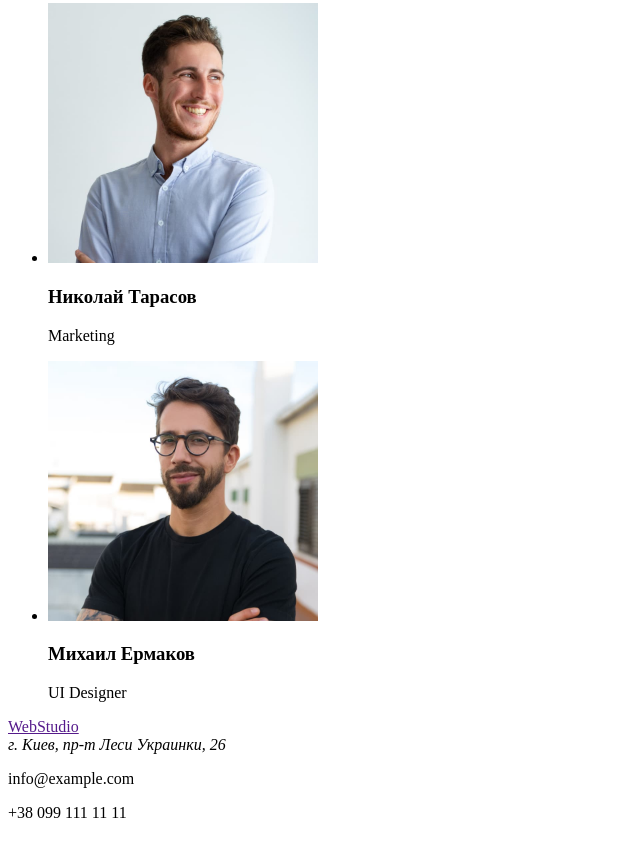
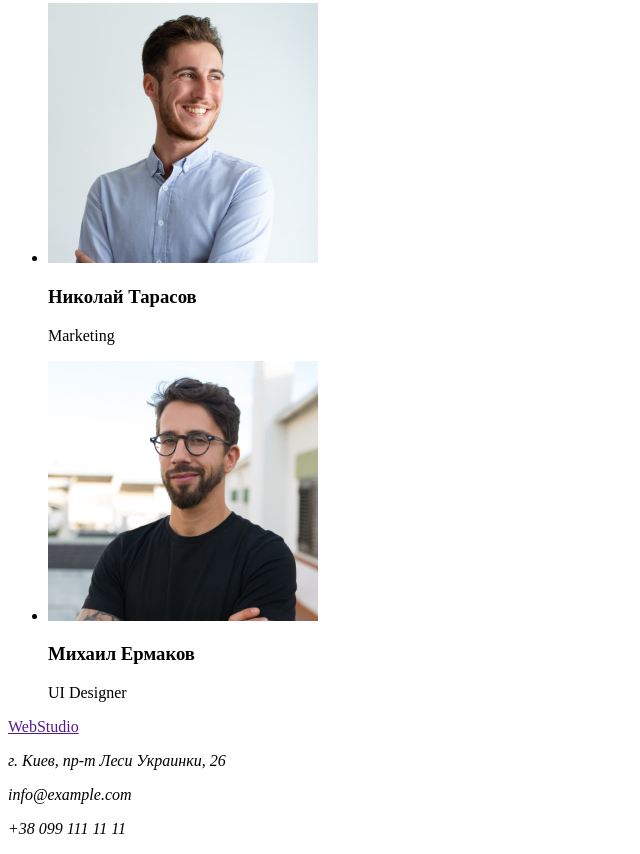
Before and after one commit to achumachenko/goit-markup-hw-01, a plain HTML site: page index.html in a window 1280 px wide. Shown: the part 2315-3169 px from the top of the page, without its empty margins (0-640 px from the left). Drawn offline with Linux system fonts and the light colour scheme.

Commit message:
добавил адрес
обернул в тег адрес

```diff
--- a/index.html
+++ b/index.html
@@ -10,7 +10,7 @@
     <!-- Header -->
     <header>
         <nav>
-            <a href="">WebStudio</a>
+            <a href="./index.html">WebStudio</a>
             <ul>
                 <li><a href="">Студия</a></li>
                 <li><a href="">Портфолио</a></li>
@@ -94,9 +94,12 @@
     <footer>
         <div>
             <a href="">WebStudio</a>
-            <address>г. Киев, пр-т Леси Украинки, 26</address>
-            <p>info@example.com</p>
-            <p>+38 099 111 11 11</p>
+            <address>
+                <p>г. Киев, пр-т Леси Украинки, 26</p>
+                <p>info@example.com</p>
+                <p>+38 099 111 11 11</p>
+            </address>
+
         </div>
     </footer>
 </body>
```
